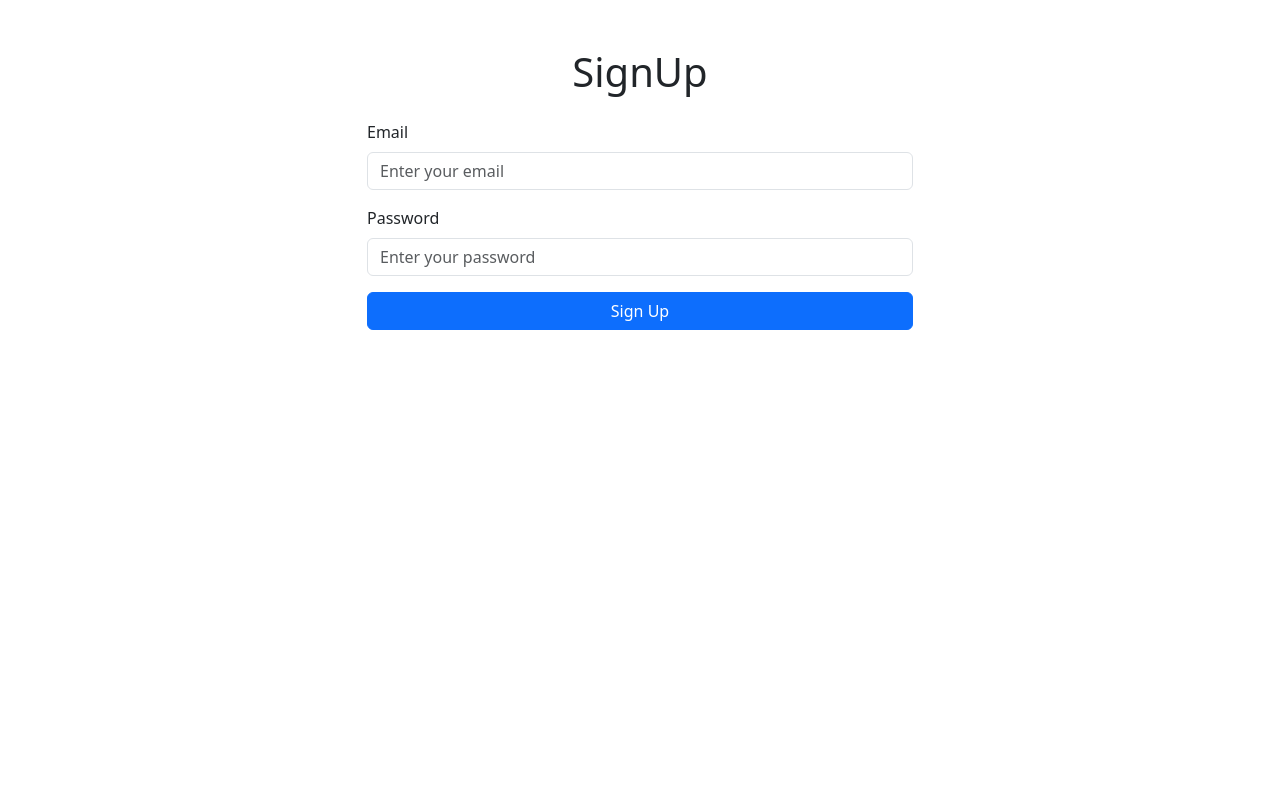
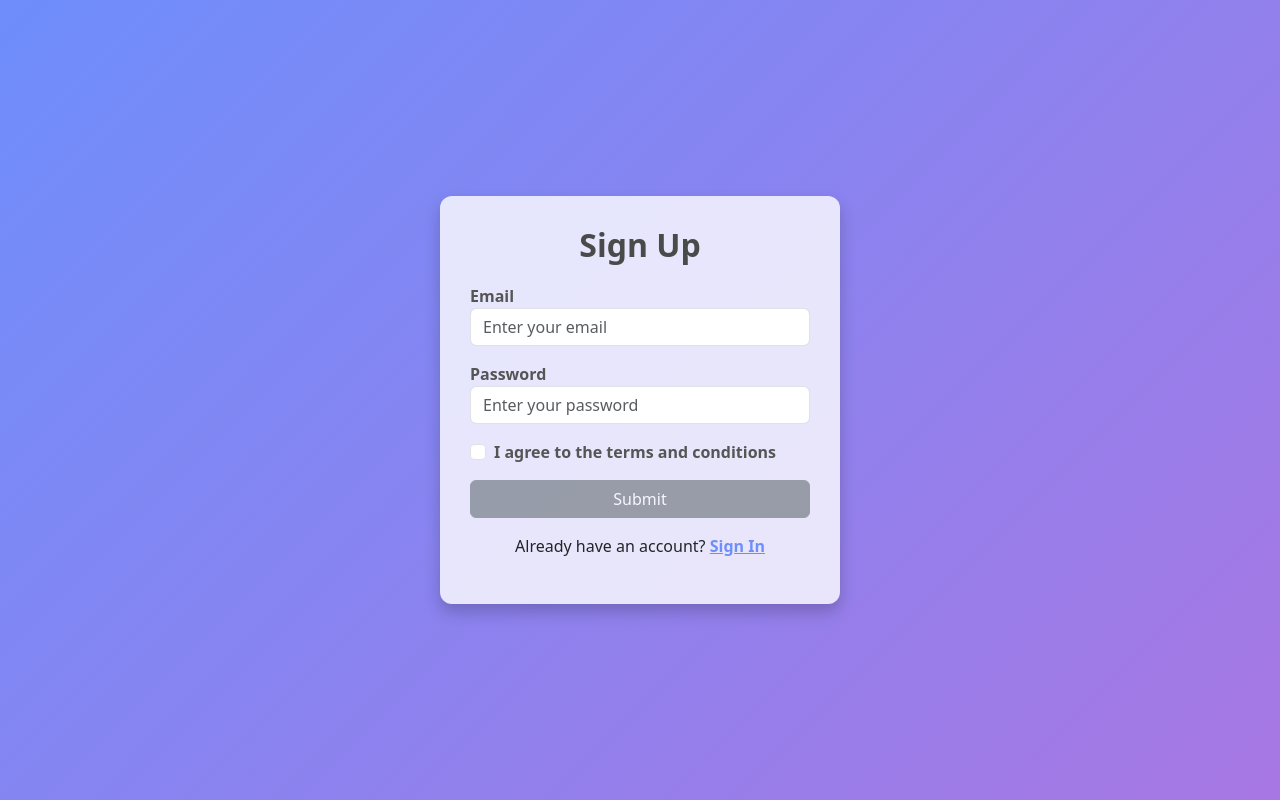
Before and after one commit to aditya-dev25/authenticationProject, a React (Create React App) app in the folder frontend/: page /signup in a window 1280 px wide. Built offline with nearby package versions, Linux system fonts and the light colour scheme.

Commit message:
Added Styling

```diff
--- a/frontend/package.json
+++ b/frontend/package.json
@@ -8,6 +8,7 @@
     "cra-template": "1.2.0",
     "react": "^18.0.0",
     "react-dom": "^18.0.0",
+    "react-google-recaptcha": "^3.1.0",
     "react-router-dom": "^7.1.1",
     "react-scripts": "5.0.1",
     "react-toastify": "^11.0.2",
--- /dev/null
+++ b/frontend/src/Pages/Auth/Auth.css
@@ -0,0 +1,108 @@
+/* Auth Container - Page Background */
+.auth-container {
+    display: flex;
+    justify-content: center;
+    align-items: center;
+    height: 100vh;
+    background: linear-gradient(135deg, #6e8efb, #a777e3);
+    background-size: cover;
+  }
+
+  /* Auth Box - Form Container */
+  .auth-box {
+    background: rgba(255, 255, 255, 0.8); /* Slightly transparent white */
+    padding: 30px;
+    border-radius: 12px;
+    box-shadow: 0 8px 16px rgba(0, 0, 0, 0.2); /* Subtle shadow */
+    width: 100%;
+    max-width: 400px;
+  }
+
+  /* Auth Header */
+  .auth-header {
+    font-size: 2rem;
+    font-weight: bold;
+    text-align: center;
+    color: #4a4a4a;
+    margin-bottom: 20px;
+  }
+
+  /* Form Group */
+  .form-group label {
+    font-weight: 600;
+    color: #555;
+  }
+
+  .form-control {
+    border-radius: 8px;
+    border: 1px solid #ccc;
+    padding: 10px;
+    transition: border-color 0.2s ease;
+  }
+
+  .form-control:focus {
+    border-color: #6e8efb;
+    box-shadow: 0 0 5px rgba(110, 142, 251, 0.5);
+  }
+
+  /* Button Styles */
+  .btn-primary {
+    background-color: #6e8efb;
+    border-color: #6e8efb;
+    font-weight: bold;
+    color: #fff;
+    transition: background-color 0.2s ease;
+  }
+
+  .btn-primary:hover {
+    background-color: #5a76e5;
+  }
+
+  .btn-secondary {
+    background-color: #d3d3d3;
+    border-color: #d3d3d3;
+    font-weight: bold;
+    color: #fff;
+  }
+
+  /* Checkbox */
+  .form-check-label {
+    color: #4a4a4a;
+  }
+
+  .form-check-input:checked {
+    background-color: #6e8efb;
+    border-color: #6e8efb;
+  }
+
+  /* Redirect Box */
+  .redirect-box {
+    text-align: center;
+    padding: 20px;
+    border-radius: 8px;
+    background: rgba(255, 255, 255, 0.9);
+    box-shadow: 0 4px 6px rgba(0, 0, 0, 0.1);
+  }
+
+  .redirect-box h3 {
+    color: #28a745;
+    margin-bottom: 10px;
+  }
+
+  .redirect-box p {
+    color: #555;
+    font-size: 16px;
+  }
+
+  /* Auth Link Styling */
+  .auth-link {
+    color: #6e8efb; /* Use the primary button color */
+    font-weight: bold;
+    cursor: pointer;
+    text-decoration: underline; /* Underline for clarity */
+  }
+
+  .auth-link:hover {
+    color: #5a76e5; /* Darken the color on hover */
+    text-decoration: none; /* Remove underline on hover for a cleaner look */
+  }
--- a/frontend/src/Pages/Auth/SignIn.js
+++ b/frontend/src/Pages/Auth/SignIn.js
@@ -3,39 +3,32 @@ import axios from 'axios';
 import { useNavigate } from "react-router-dom";
 import { ToastContainer, toast } from 'react-toastify';
 import 'react-toastify/dist/ReactToastify.css';
-import 'bootstrap/dist/css/bootstrap.min.css';
+import './Auth.css'; // Use the updated shared CSS file
 
 const SignIn = () => {
   const [email, setEmail] = useState('');
   const [password, setPassword] = useState('');
-  const [isCheckboxChecked, setIsCheckboxChecked] = useState(false); // State for checkbox
+  const [isCheckboxChecked, setIsCheckboxChecked] = useState(false);
   const navigate = useNavigate();
 
   const handleLogin = async (e) => {
     e.preventDefault();
-
     try {
-      const response = await axios.post('http://localhost:5000/api/users/login', {
-        email,
-        password,
-      });
-
-      // Save the token in local storage
+      const response = await axios.post('http://localhost:5000/api/users/login', { email, password });
       localStorage.setItem('token', response.data.token);
       toast.success('Login successful!');
       navigate("/home");
-
     } catch (error) {
-      const errorMessage =
-        error.response?.data?.message || 'An error occurred. Please try again.';
+      const errorMessage = error.response?.data?.message || 'An error occurred. Please try again.';
       toast.error(errorMessage);
     }
   };
 
   return (
-    <div className="container mt-5">
-      <h1 className="text-center mb-4">Login</h1>
-      <form onSubmit={handleLogin} className="w-50 mx-auto">
+    <div className="auth-container">
+      <div className="auth-box">
+        <h1 className="auth-header">Sign In</h1>
+        <form onSubmit={handleLogin}>
           <div className="form-group mb-3">
             <label htmlFor="email">Email</label>
             <input
@@ -66,7 +59,7 @@ const SignIn = () => {
               id="checkbox"
               className="form-check-input"
               checked={isCheckboxChecked}
-            onChange={(e) => setIsCheckboxChecked(e.target.checked)} // Update state on checkbox change
+              onChange={(e) => setIsCheckboxChecked(e.target.checked)}
             />
             <label htmlFor="checkbox" className="form-check-label">
               I agree to the terms and conditions
@@ -75,12 +68,21 @@ const SignIn = () => {
           <button
             type="submit"
             className={`btn w-100 ${isCheckboxChecked ? 'btn-primary' : 'btn-secondary'}`}
-          disabled={!isCheckboxChecked} // Disable button when checkbox is unchecked
+            disabled={!isCheckboxChecked}
           >
             Submit
           </button>
         </form>
+        <div className="mt-3 text-center">
+          <p>
+            Don’t have an account?{' '}
+            <span className="auth-link" onClick={() => navigate("/signup")}>
+              Sign Up
+            </span>
+          </p>
+        </div>
         <ToastContainer />
+      </div>
     </div>
   );
 };
--- a/frontend/src/Pages/Auth/SignUp.js
+++ b/frontend/src/Pages/Auth/SignUp.js
@@ -1,90 +1,103 @@
-// SignUp.js
-
 import React, { useState } from 'react';
 import axios from 'axios';
-import { toast, ToastContainer } from 'react-toastify'; // Importing ToastContainer from react-toastify
+import { useNavigate } from "react-router-dom";
+import { ToastContainer, toast } from 'react-toastify';
 import 'react-toastify/dist/ReactToastify.css';
+import './Auth.css'; // Use the updated shared CSS file
 
 const SignUp = () => {
   const [email, setEmail] = useState('');
   const [password, setPassword] = useState('');
-  const [loading, setLoading] = useState(false);
+  const [isCheckboxChecked, setIsCheckboxChecked] = useState(false);
+  const [showRedirectMessage, setShowRedirectMessage] = useState(false);
+  const navigate = useNavigate();
 
-  // Function to handle the form submit
   const handleSubmit = async (e) => {
     e.preventDefault();
-
-    if (!email || !password) {
-      toast.error("Please fill in both fields.");
-      return;
+    try {
+      const response = await axios.post('http://localhost:5000/api/users/signup', { email, password });
+      toast.success(response.data.message);
+      setShowRedirectMessage(true);
+      setTimeout(() => navigate("/signin"), 3000); // Redirect after 3 seconds
+    } catch (error) {
+      if (error.response && error.response.status === 409) {
+        toast.error('User already exists. Redirecting to Sign In...');
+        setTimeout(() => navigate("/signin"), 3000); // Redirect after 3 seconds
+      } else {
+        toast.error(error.response?.data?.message || 'Signup failed.');
       }
-
-    setLoading(true);
-    try {
-      // API call to backend
-      const response = await axios.post('http://localhost:5000/api/users/signup', {
-        email,
-        password,
-      });
-
-      // Success toast
-      toast.success(response.data.message);
-      setEmail('');
-      setPassword('');
-    } catch (error) {
-      // Error toast
-      if (error.response) {
-        toast.error(error.response.data.message || 'Signup failed.');
-      } else {
-        toast.error('Network error or server unavailable.');
-      }
-    } finally {
-      setLoading(false);
     }
   };
 
   return (
-    <div className="container mt-5">
-      <h1 className="text-center mb-4">SignUp</h1>
-      <div className="row justify-content-center">
-        <div className="col-md-6">
+    <div className="auth-container">
+      <div className="auth-box">
+        {!showRedirectMessage ? (
+          <>
+            <h1 className="auth-header">Sign Up</h1>
             <form onSubmit={handleSubmit}>
-            <div className="mb-3">
-              <label htmlFor="email" className="form-label">Email</label>
+              <div className="form-group mb-3">
+                <label htmlFor="email">Email</label>
                 <input
                   type="email"
+                  id="email"
                   className="form-control"
-                id="email"
-                placeholder="Enter your email"
                   value={email}
                   onChange={(e) => setEmail(e.target.value)}
+                  placeholder="Enter your email"
                   required
                 />
               </div>
-            <div className="mb-3">
-              <label htmlFor="password" className="form-label">Password</label>
+              <div className="form-group mb-3">
+                <label htmlFor="password">Password</label>
                 <input
                   type="password"
+                  id="password"
                   className="form-control"
-                id="password"
-                placeholder="Enter your password"
                   value={password}
                   onChange={(e) => setPassword(e.target.value)}
+                  placeholder="Enter your password"
                   required
                   minLength="6"
                 />
               </div>
-            <div className="d-grid gap-2">
-              <button type="submit" className="btn btn-primary" disabled={loading}>
-                {loading ? 'Signing Up...' : 'Sign Up'}
+              <div className="form-group form-check mb-3">
+                <input
+                  type="checkbox"
+                  id="checkbox"
+                  className="form-check-input"
+                  checked={isCheckboxChecked}
+                  onChange={(e) => setIsCheckboxChecked(e.target.checked)}
+                />
+                <label htmlFor="checkbox" className="form-check-label">
+                  I agree to the terms and conditions
+                </label>
+              </div>
+              <button
+                type="submit"
+                className={`btn w-100 ${isCheckboxChecked ? 'btn-primary' : 'btn-secondary'}`}
+                disabled={!isCheckboxChecked}
+              >
+                Submit
               </button>
+            </form>
+            <div className="mt-3 text-center">
+              <p>
+                Already have an account?{' '}
+                <span className="auth-link" onClick={() => navigate("/signin")}>
+                  Sign In
+                </span>
+              </p>
             </div>
-          </form>
+          </>
+        ) : (
+          <div className="redirect-box">
+            <h3>Signup Successful!</h3>
+            <p>Redirecting to the Login page...</p>
           </div>
+        )}
+        <ToastContainer />
       </div>
-
-      {/* ToastContainer to show notifications */}
-      <ToastContainer position="top-right" autoClose={5000} hideProgressBar={false} newestOnTop={false} closeOnClick rtl={false} pauseOnFocusLoss draggable pauseOnHover />
     </div>
   );
 };
--- a/frontend/src/RoutesConfig.js
+++ b/frontend/src/RoutesConfig.js
@@ -1,5 +1,5 @@
 import React from 'react';
-import { Routes, Route } from 'react-router-dom';
+import { Routes, Route, Navigate } from 'react-router-dom';
 import Home from './Home';
 import SignUp from './Pages/Auth/SignUp';
 import SignIn from './Pages/Auth/SignIn';
@@ -9,6 +9,7 @@ const RoutesConfig = () => {
   return (
     <Routes>
       {/* Additional routes */}
+      <Route path='/' element={<Navigate to="/SignIn" />} />
       <Route path="/signup" element={<SignUp />} />
       <Route path="/signin" element={<SignIn />} />
 
```
Also changed, not shown: 1 other file (tests, documents, lock files or other folders). Lines whose indentation alone changed are shown as unchanged.
